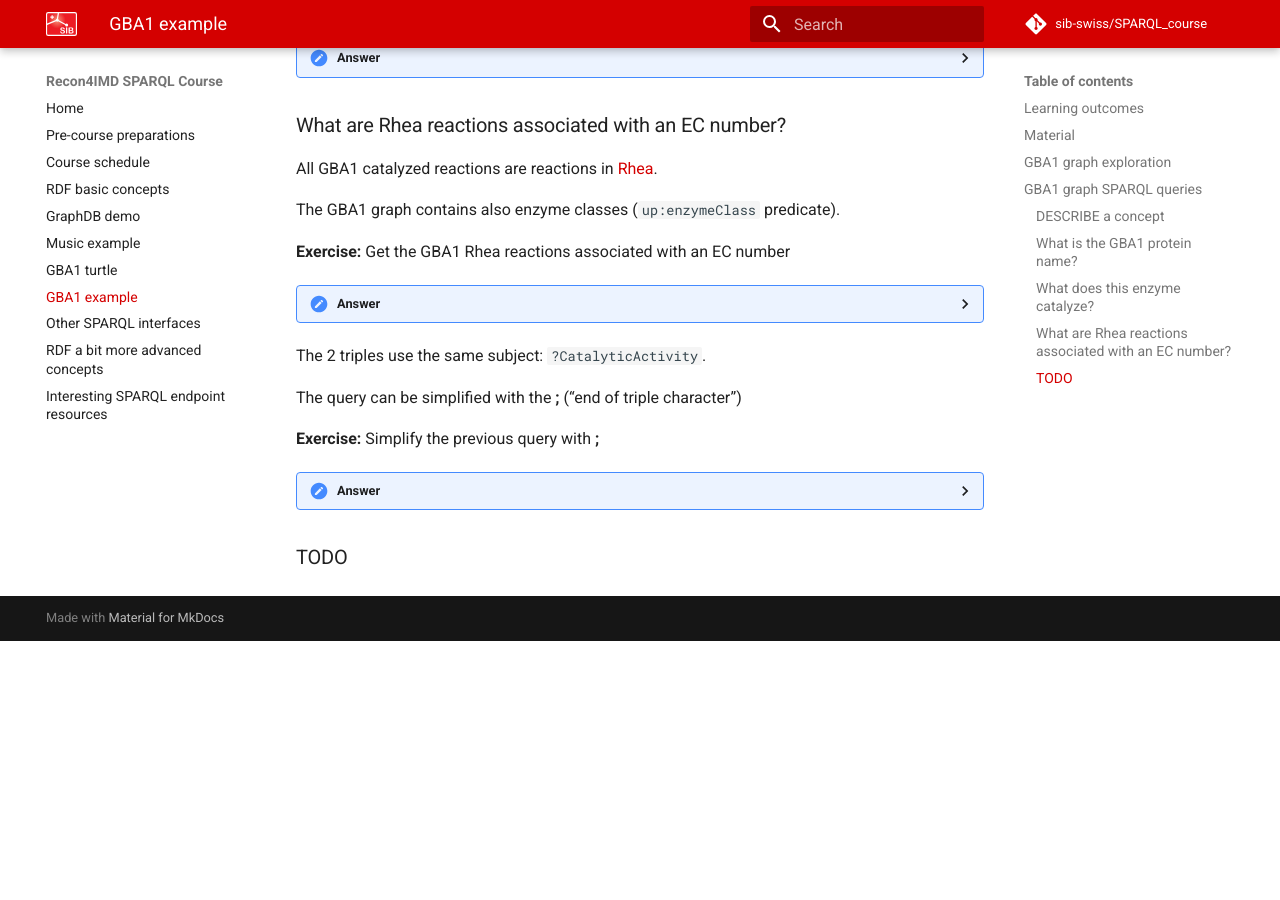
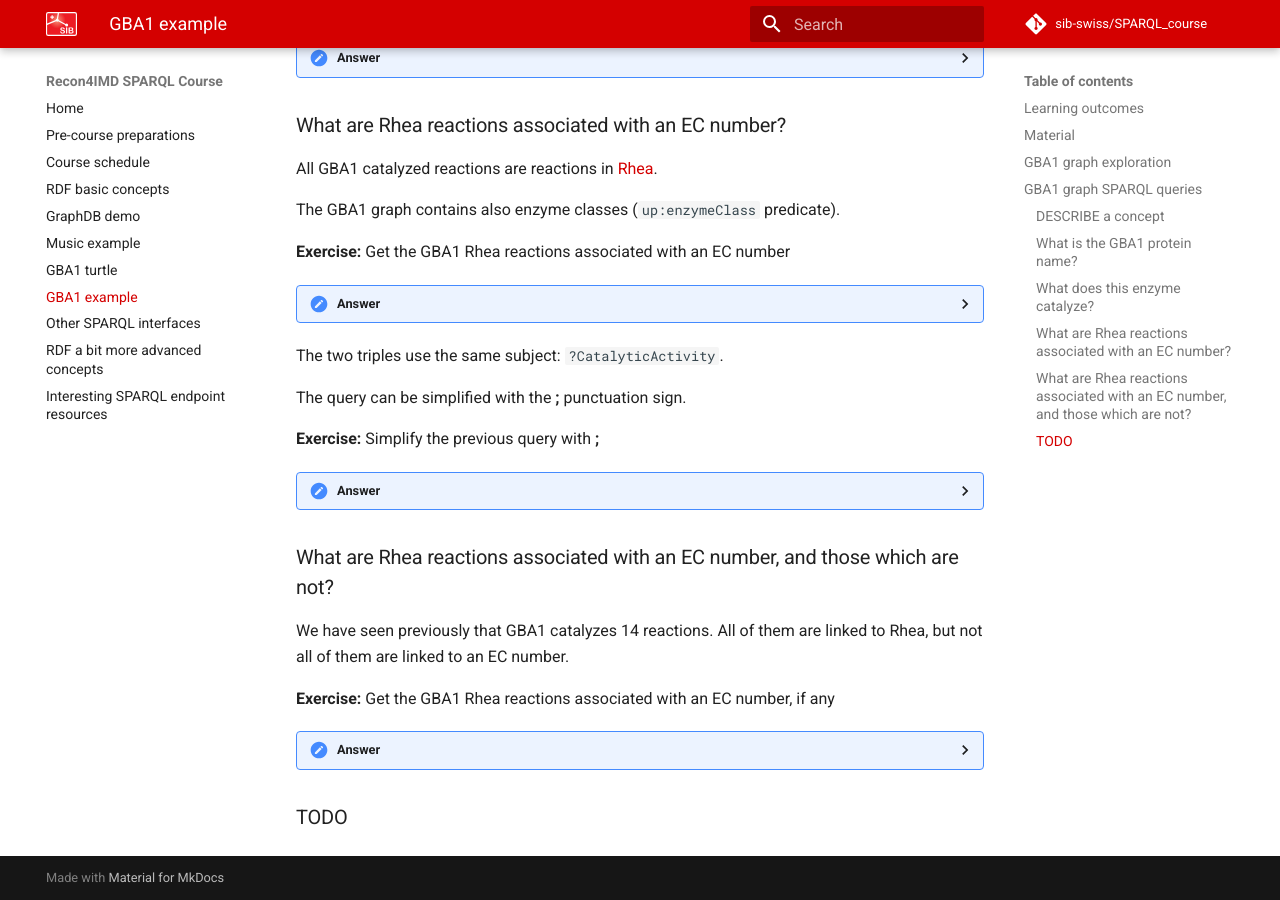
Before and after one commit to sib-swiss/SPARQL_course, an MkDocs documentation site: the page built from docs/gba1.md, in a window 1280 px wide and 900 px high, scrolled down 1717 px. Built offline with MkDocs 1.6.1 and Material for MkDocs 9.7.7, drawn with Linux system fonts in a browser that asks for light colours; comment, search, counter and statistics services are not loaded; before the commit the page ends 2358 px from its top, so only the background shows below that.

Commit message:
Start OPTIONAL GBA1 section

````diff
--- a/docs/gba1.md
+++ b/docs/gba1.md
@@ -169,9 +169,9 @@ The GBA1 graph contains also enzyme classes (`up:enzymeClass` predicate).
 	```
 
 
-The 2 triples use the same subject: `?CatalyticActivity`.
+The two triples use the same subject: `?CatalyticActivity`.
 
-The query can be simplified with the **;** ("end of triple character")
+The query can be simplified with the **;** punctuation sign.
 
 **Exercise:** Simplify the previous query with **;**
 
@@ -193,4 +193,24 @@ The query can be simplified with the **;** ("end of triple character")
 	2    http://rdf.rhea-db.org/14297    enzyme:3.2.1.46
     ```
 
+
+### What are Rhea reactions associated with an EC number, and those which are not?
+
+We have seen previously that GBA1 catalyzes 14 reactions. All of them are linked to Rhea, but not all of them are linked to an EC number.
+
+**Exercise:** Get the GBA1 Rhea reactions associated with an EC number, if any
+
+??? done "Answer"
+    ```sparql
+	# What ...
+
+	```
+	```
+	##########################################
+
+	     rhea                            EC
+	1
+	```
+
+
 ### TODO
````
